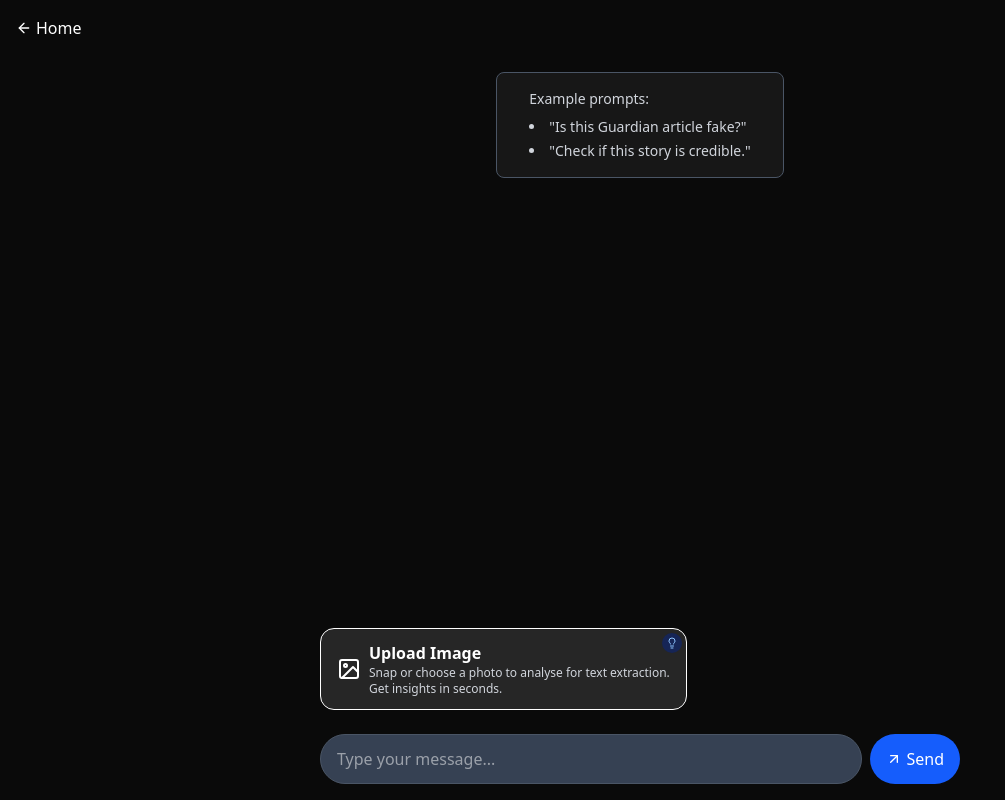
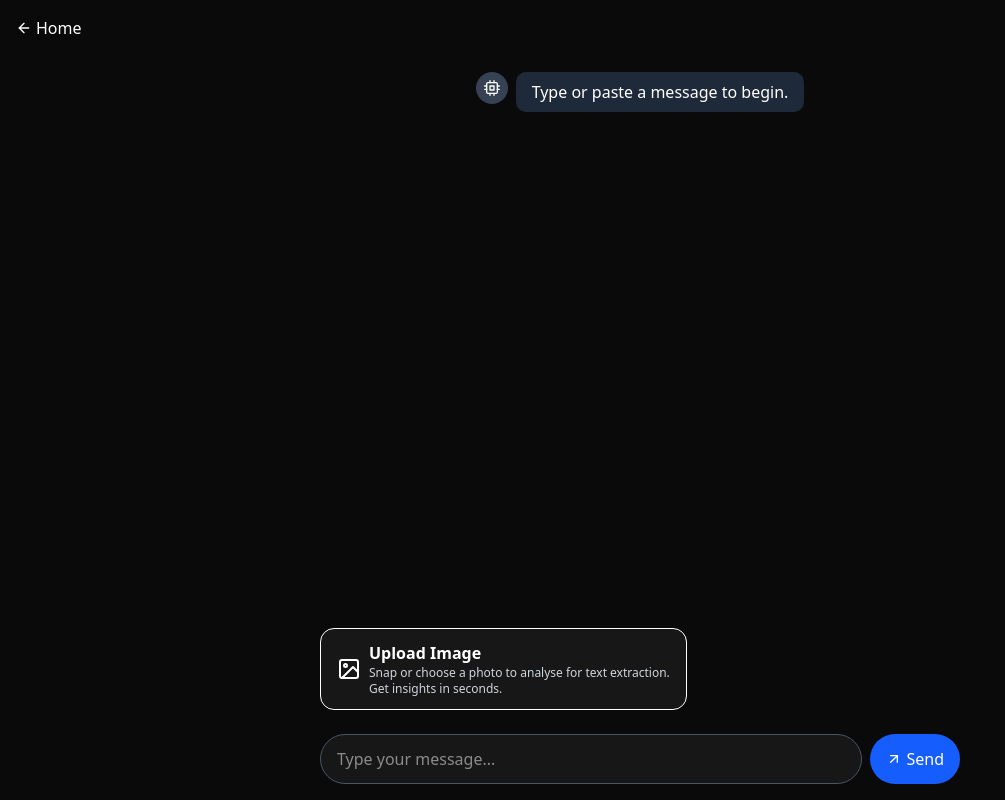
Before and after one commit to Psionyc/antifake, a Next.js app: page /chat in a window 1280 px wide. Shown: the whole page, without its empty margins (0-1005 px from the left). Built offline with nearby package versions, Linux system fonts and the light colour scheme.

Commit message:
Adjust chat UI and messaging

```diff
--- a/src/app/chat/page.tsx
+++ b/src/app/chat/page.tsx
@@ -82,7 +82,9 @@ export default function ChatPage() {
           <FiArrowLeft /> Home
         </Link>
       </div>
-      <div className="flex w-full max-w-2xl flex-col pb-32">
+      <div
+        className={`flex w-full max-w-2xl flex-col ${messages.length ? 'pb-48' : 'pb-32'}`}
+      >
         <MessageList messages={messages} />
         <ChatInput onSend={handleSend} />
       </div>
--- a/src/components/ChatInput.tsx
+++ b/src/components/ChatInput.tsx
@@ -2,7 +2,6 @@
 
 import { ChangeEvent, FormEvent, useEffect, useRef, useState } from "react";
 import { FiArrowUpRight, FiImage, FiClipboard } from "react-icons/fi";
-import { Lightbulb } from "lucide-react";
 
 interface ChatInputProps {
   onSend: (message: string) => Promise<void> | void;
@@ -67,7 +66,7 @@ export default function ChatInput({ onSend }: ChatInputProps) {
           <button
             type="button"
             onClick={handlePasteClick}
-            className="relative flex items-center gap-2 rounded-xl border border-white bg-neutral-800 px-4 py-3 text-left text-white"
+            className="relative flex items-center gap-2 rounded-xl border border-white bg-neutral-900 px-4 py-3 text-left text-white"
           >
             <FiClipboard className="h-6 w-6" />
             <div className="flex flex-col">
@@ -77,15 +76,12 @@ export default function ChatInput({ onSend }: ChatInputProps) {
                 Start chatting instantly.
               </span>
             </div>
-            <div className="absolute right-1 top-1 flex h-5 w-5 items-center justify-center rounded-full bg-blue-950">
-              <Lightbulb className="h-3 w-3 text-blue-300" />
-            </div>
           </button>
         )}
         <button
           type="button"
           onClick={() => fileRef.current?.click()}
-          className="relative flex items-center gap-2 rounded-xl border border-white bg-neutral-800 px-4 py-3 text-left text-white"
+          className="relative flex items-center gap-2 rounded-xl border border-white bg-neutral-900 px-4 py-3 text-left text-white"
         >
           <FiImage className="h-6 w-6" />
           <div className="flex flex-col">
@@ -95,14 +91,11 @@ export default function ChatInput({ onSend }: ChatInputProps) {
               Get insights in seconds.
             </span>
           </div>
-          <div className="absolute right-1 top-1 flex h-5 w-5 items-center justify-center rounded-full bg-blue-950">
-            <Lightbulb className="h-3 w-3 text-blue-300" />
-          </div>
         </button>
       </div>
       <input
         type="text"
-        className="flex-1 rounded-full border border-gray-600 bg-gray-700 px-4 py-3 text-white"
+        className="flex-1 rounded-full border border-gray-600 bg-neutral-900 px-4 py-3 text-white"
         placeholder="Type your message..."
         value={text}
         onChange={(e) => setText(e.target.value)}
--- a/src/components/MessageList.tsx
+++ b/src/components/MessageList.tsx
@@ -17,12 +17,13 @@ export default function MessageList({ messages }: MessageListProps) {
   if (messages.length === 0) {
     return (
       <div className="flex flex-1 items-center justify-center p-4">
-        <div className="space-y-2 rounded-md border border-gray-600 bg-neutral-900 px-8 py-4 text-gray-300">
-          <p className="text-sm font-medium">Example prompts:</p>
-          <ul className="list-inside list-disc space-y-1 text-sm">
-            <li>"Is this Guardian article fake?"</li>
-            <li>"Check if this story is credible."</li>
-          </ul>
+        <div className="flex gap-2">
+          <div className="flex h-8 w-8 items-center justify-center rounded-full bg-gray-700">
+            <FiCpu className="text-white" />
+          </div>
+          <div className="rounded-lg bg-gray-800 px-4 py-2 text-white">
+            Type or paste a message to begin.
+          </div>
         </div>
       </div>
     );
```
